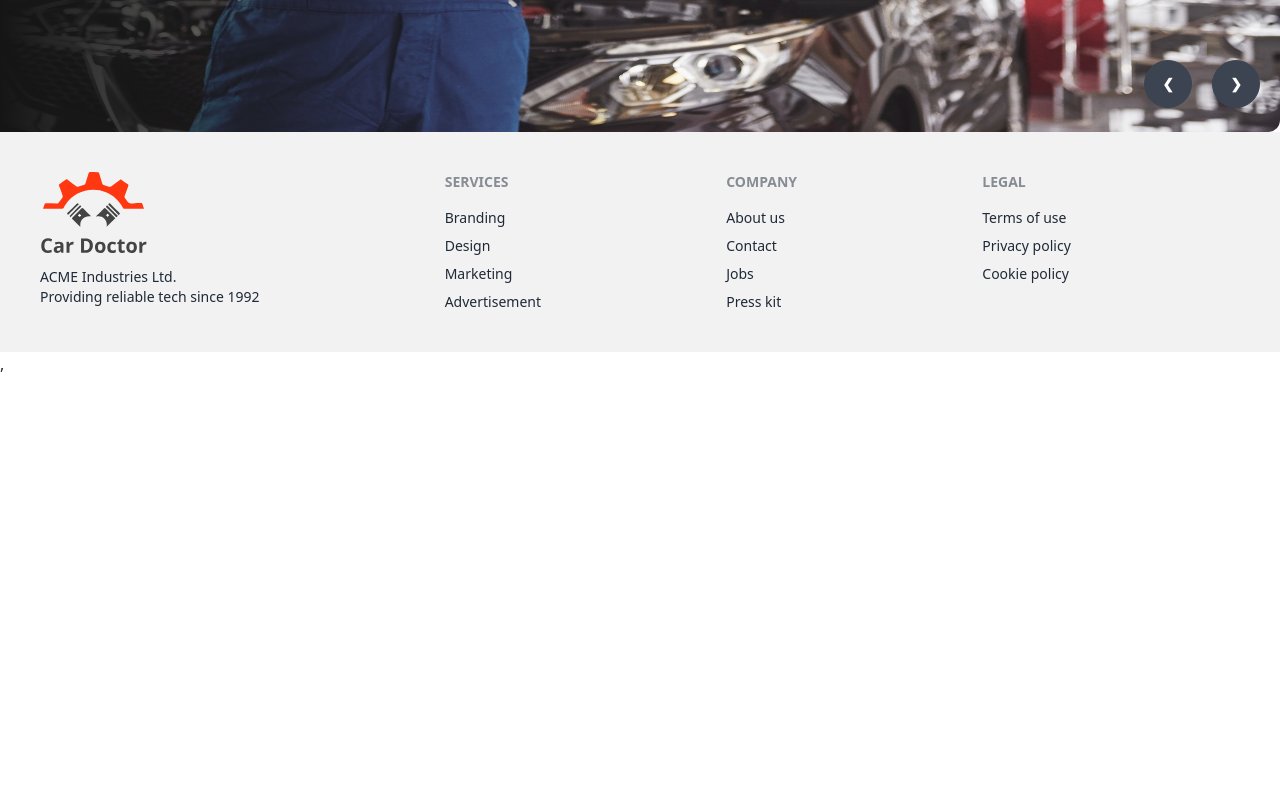
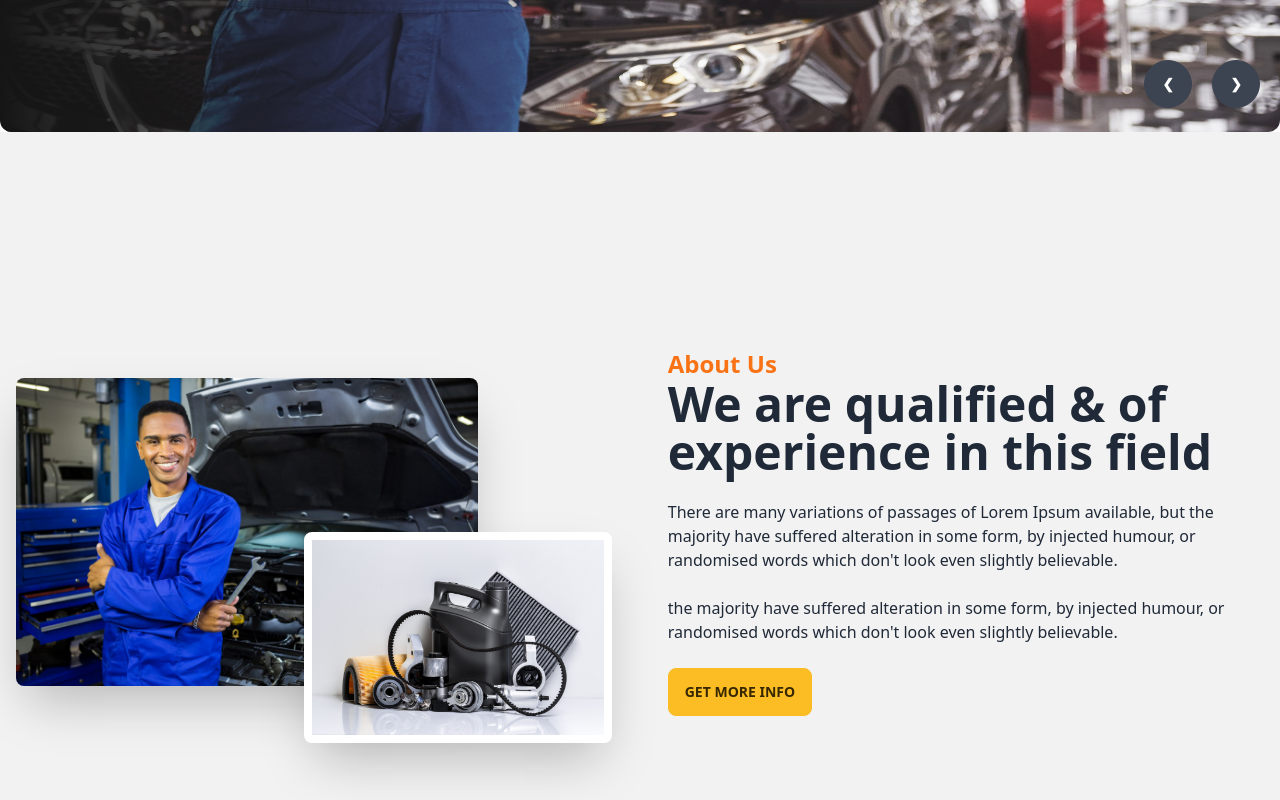
Before and after one commit to nurullah91/car-doctor-client, a React (Vite) app: page / in a window 1280 px wide. Shown: the part 580-1380 px from the top of the page. Before the commit the page ends 956 px from the top, so only its background shows below. Built offline with nearby package versions, Linux system fonts and the light colour scheme.

Commit message:
about section added and designed

```diff
--- /dev/null
+++ b/src/Pages/Home/About/About.jsx
@@ -0,0 +1,25 @@
+import person from '../../../assets/images/about_us/person.jpg'
+import parts from '../../../assets/images/about_us/parts.jpg'
+
+const About = () => {
+    return (
+        <div className="hero min-h-screen bg-base-200">
+            <div className="hero-content flex-col lg:flex-row">
+                <div className='lg:w-1/2 relative'>
+                    <img src={person} className="w-3/4 rounded-lg shadow-2xl" />
+                    <img src={parts} className="w-1/2 absolute right-5 top-1/2 border-8 border-white rounded-lg shadow-2xl" />
+                </div>
+                <div className='lg:w-1/2 p-5'>
+                    <h4 className="text-2xl text-orange-500 font-bold">About Us</h4>
+                    <h2 className="text-5xl font-bold">We are qualified & of experience in this field</h2>
+                    <p className="py-6">There are many variations of passages of Lorem Ipsum available, but the majority have suffered alteration in some form, by injected humour, or randomised words which don&apos;t look even slightly believable. </p>
+
+                    <p className="pb-6">the majority have suffered alteration in some form, by injected humour, or randomised words which don&apos;t look even slightly believable.</p>
+                    <button className="btn btn-warning">Get More info</button>
+                </div>
+            </div>
+        </div>
+    );
+};
+
+export default About;
--- a/src/Pages/Home/Banner/Banner.jsx
+++ b/src/Pages/Home/Banner/Banner.jsx
@@ -12,7 +12,7 @@ const Banner = () => {
         <div className="carousel w-full h-[70vh]">
             <div id="slide1" className="carousel-item relative w-full">
                 <img src={img1} className="w-full rounded-xl" />
-                <div className="absolute flex items-center pl-12 text-white left-0 w-1/2 bg-gradient-to-r from-[#151515] to-[rgba(21, 21, 21, 0)] h-full top-0">
+                <div className="absolute flex items-center pl-12 text-white left-0 w-1/2 bg-gradient-to-r from-[#151515] to-[rgba(21, 21, 21, 0)] h-full top-0 rounded-xl">
                     <div className='space-y-7'>
                         <h2 className="text-6xl font-bold">Affordable Price For Car Servicing</h2>
                         <p>There are many variations of passages of  available, but the majority have suffered alteration in some form</p>
@@ -31,7 +31,7 @@ const Banner = () => {
             </div>
             <div id="slide2" className="carousel-item relative w-full">
                 <img src={img2} className="w-full rounded-xl" />
-                <div className="absolute flex items-center pl-12 text-white left-0 w-1/2 bg-gradient-to-r from-[#151515] to-[rgba(21, 21, 21, 0)] h-full top-0">
+                <div className="absolute flex items-center pl-12 text-white left-0 w-1/2 bg-gradient-to-r from-[#151515] to-[rgba(21, 21, 21, 0)] h-full top-0 rounded-xl">
                     <div className='space-y-7'>
                         <h2 className="text-6xl font-bold">Affordable Price For Car Servicing</h2>
                         <p>There are many variations of passages of  available, but the majority have suffered alteration in some form</p>
@@ -51,7 +51,7 @@ const Banner = () => {
             <div id="slide3" className="carousel-item relative w-full">
                 <img src={img3} className="w-full rounded-xl" />
 
-                <div className="absolute flex items-center pl-12 text-white left-0 w-1/2 bg-gradient-to-r from-[#151515] to-[rgba(21, 21, 21, 0)] h-full top-0">
+                <div className="absolute flex items-center pl-12 text-white left-0 w-1/2 bg-gradient-to-r from-[#151515] to-[rgba(21, 21, 21, 0)] h-full top-0 rounded-xl">
                     <div className='space-y-7'>
                         <h2 className="text-6xl font-bold">Affordable Price For Car Servicing</h2>
                         <p>There are many variations of passages of  available, but the majority have suffered alteration in some form</p>
@@ -71,7 +71,7 @@ const Banner = () => {
             <div id="slide4" className="carousel-item relative w-full">
                 <img src={img4} className="w-full rounded-xl" />
 
-                <div className="absolute flex items-center pl-12 text-white left-0 w-1/2 bg-gradient-to-r from-[#151515] to-[rgba(21, 21, 21, 0)] h-full top-0">
+                <div className="absolute flex items-center pl-12 text-white left-0 w-1/2 bg-gradient-to-r from-[#151515] to-[rgba(21, 21, 21, 0)] h-full top-0 rounded-xl">
                     <div className='space-y-7'>
                         <h2 className="text-6xl font-bold">Affordable Price For Car Servicing</h2>
                         <p>There are many variations of passages of  available, but the majority have suffered alteration in some form</p>
@@ -91,7 +91,7 @@ const Banner = () => {
             <div id="slide5" className="carousel-item relative w-full">
                 <img src={img5} className="w-full rounded-xl" />
 
-                <div className="absolute flex items-center pl-12 text-white left-0 w-1/2 bg-gradient-to-r from-[#151515] to-[rgba(21, 21, 21, 0)] h-full top-0">
+                <div className="absolute flex items-center pl-12 text-white left-0 w-1/2 bg-gradient-to-r from-[#151515] to-[rgba(21, 21, 21, 0)] h-full top-0 rounded-xl">
                     <div className='space-y-7'>
                         <h2 className="text-6xl font-bold">Affordable Price For Car Servicing</h2>
                         <p>There are many variations of passages of  available, but the majority have suffered alteration in some form</p>
@@ -111,7 +111,7 @@ const Banner = () => {
             <div id="slide6" className="carousel-item relative w-full">
                 <img src={img6} className="w-full rounded-xl" />
 
-                <div className="absolute flex items-center pl-12 text-white left-0 w-1/2 bg-gradient-to-r from-[#151515] to-[rgba(21, 21, 21, 0)] h-full top-0">
+                <div className="absolute flex items-center pl-12 text-white left-0 w-1/2 bg-gradient-to-r from-[#151515] to-[rgba(21, 21, 21, 0)] h-full top-0 rounded-xl">
                     <div className='space-y-7'>
                         <h2 className="text-6xl font-bold">Affordable Price For Car Servicing</h2>
                         <p>There are many variations of passages of  available, but the majority have suffered alteration in some form</p>
--- a/src/Pages/Home/Banner/Indicator.jsx
+++ /dev/null
@@ -1,12 +0,0 @@
-
-
-const Indicator = () => {
-    return (
-        <div className="absolute flex justify-end transform -translate-y-1/2 left-5 right-5 bottom-0">
-            <a href="#slide4" className="btn btn-circle mr-5">❮</a>
-            <a href="#slide2" className="btn btn-circle">❯</a>
-        </div>
-    );
-};
-
-export default Indicator;
--- a/src/Pages/Home/Home/Home.jsx
+++ b/src/Pages/Home/Home/Home.jsx
@@ -1,3 +1,4 @@
+import About from "../About/About";
 import Banner from "../Banner/Banner";
 
 
@@ -5,6 +6,7 @@ const Home = () => {
     return (
         <div>
            <Banner></Banner>
+           <About></About>
         </div>
     );
 };
```
